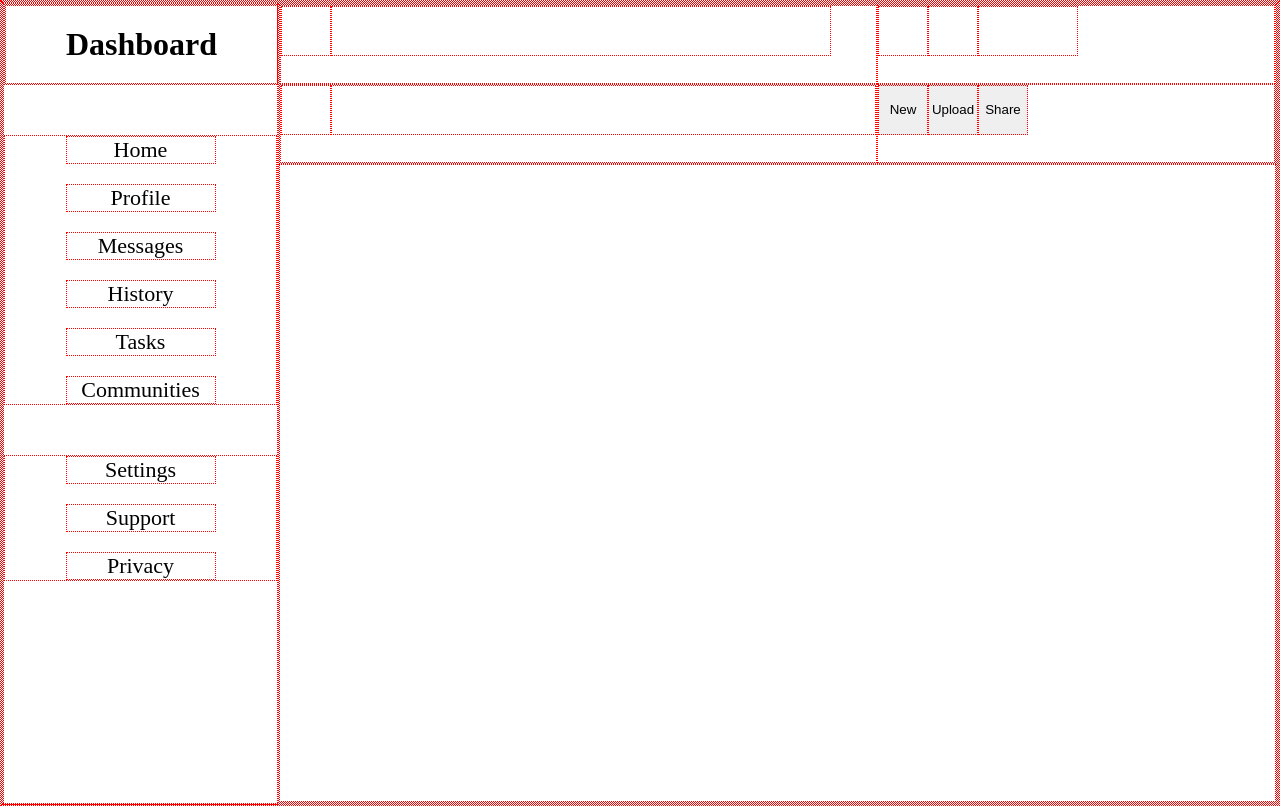
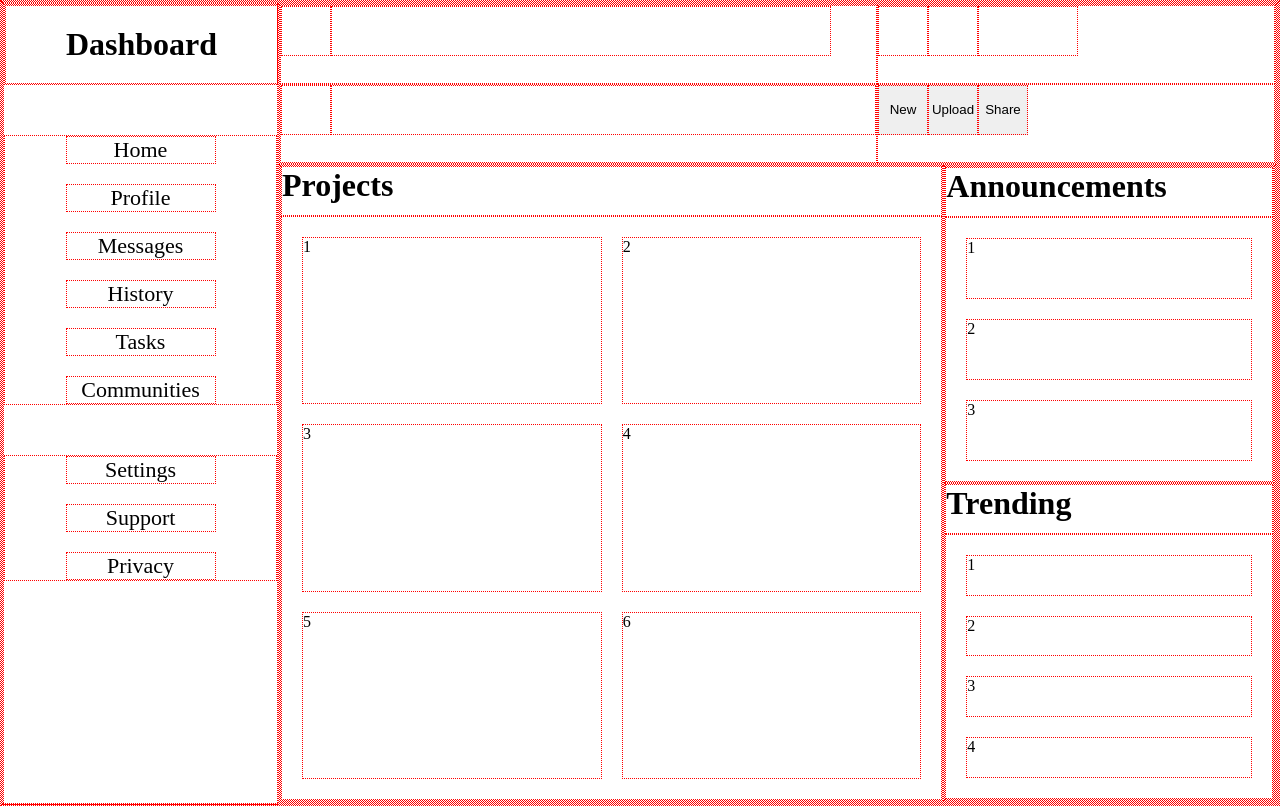
Before and after one commit to markymelnik/admin-dashboard, a plain HTML site: page index.html in a window 1280 px wide. Drawn offline with Linux system fonts and the light colour scheme.

Commit message:
Added main content element sizing and positioning

```diff
--- a/index.html
+++ b/index.html
@@ -49,7 +49,38 @@
                 <button class="btn3">Share</button>
             </div>
         </div>
-        <div class="main-content"></div>
+        <div class="main-content">
+            <div class="left-content">
+                <h1>Projects</h1>
+                    <div class="projects-list">
+                    <div>1</div>
+                    <div>2</div>
+                    <div>3</div>
+                    <div>4</div>
+                    <div>5</div>
+                    <div>6</div>
+                </div>
+            </div>
+            <div class="right-content">
+                <div class="right-content-top">
+                <h1>Announcements</h1>
+                <div class="announcements-section">
+                    <div class="ann1">1</div>
+                    <div class="ann2">2</div>
+                    <div class="ann3">3</div>
+                </div>
+                </div>
+                <div class="right-content-bottom">
+                <h1>Trending</h1>
+                <div class="trending-section">
+                    <div class="trend1">1</div>
+                    <div class="trend2">2</div>
+                    <div class="trend3">3</div>
+                    <div class="trend4">4</div>
+                </div>
+                </div>
+            </div>
+        </div>
     </div>
 </div>
 
--- a/style.css
+++ b/style.css
@@ -12,7 +12,7 @@
 
 .sidebar {
     position: relative;
-    height: 100vh;
+    height: 100%;
 }
 
 .sidebar-header {
@@ -72,3 +72,57 @@
     grid-template-columns: repeat(3, 50px);
     grid-template-rows: 50px;
 }
+
+.main-content {
+    display: grid;
+    grid-template-columns: 4fr 2fr;
+    grid-template-rows: 100%;
+}
+
+.left-content {
+    display: grid;
+    grid-template-columns: 1fr;
+    grid-template-rows: 50px 1fr;
+}
+
+.projects-list {
+    display: grid;
+    grid-template-columns: repeat(2, 1fr);
+    grid-template-rows: repeat(3, 1fr);
+    gap: 20px;
+    padding: 20px;
+}
+
+.right-content {
+    display: grid;
+    grid-template-columns: 1fr;
+    grid-template-rows: 50% 50%;
+}
+
+.right-content-top {
+    display: grid;
+    grid-template-columns: 1fr;
+    grid-template-rows: 50px 1fr;
+}
+
+.right-content-bottom {
+    display: grid;
+    grid-template-columns: 1fr;
+    grid-template-rows: 50px 1fr;
+}
+
+.announcements-section {
+    display: grid;
+    grid-template-columns: 1fr;
+    grid-template-rows: repeat(3, 1fr);
+    gap: 20px;
+    padding: 20px;
+}
+
+.trending-section {
+    display: grid;
+    grid-template-columns: 1fr;
+    grid-template-rows: repeat(4, 1fr);
+    gap: 20px;
+    padding: 20px;
+}
```
